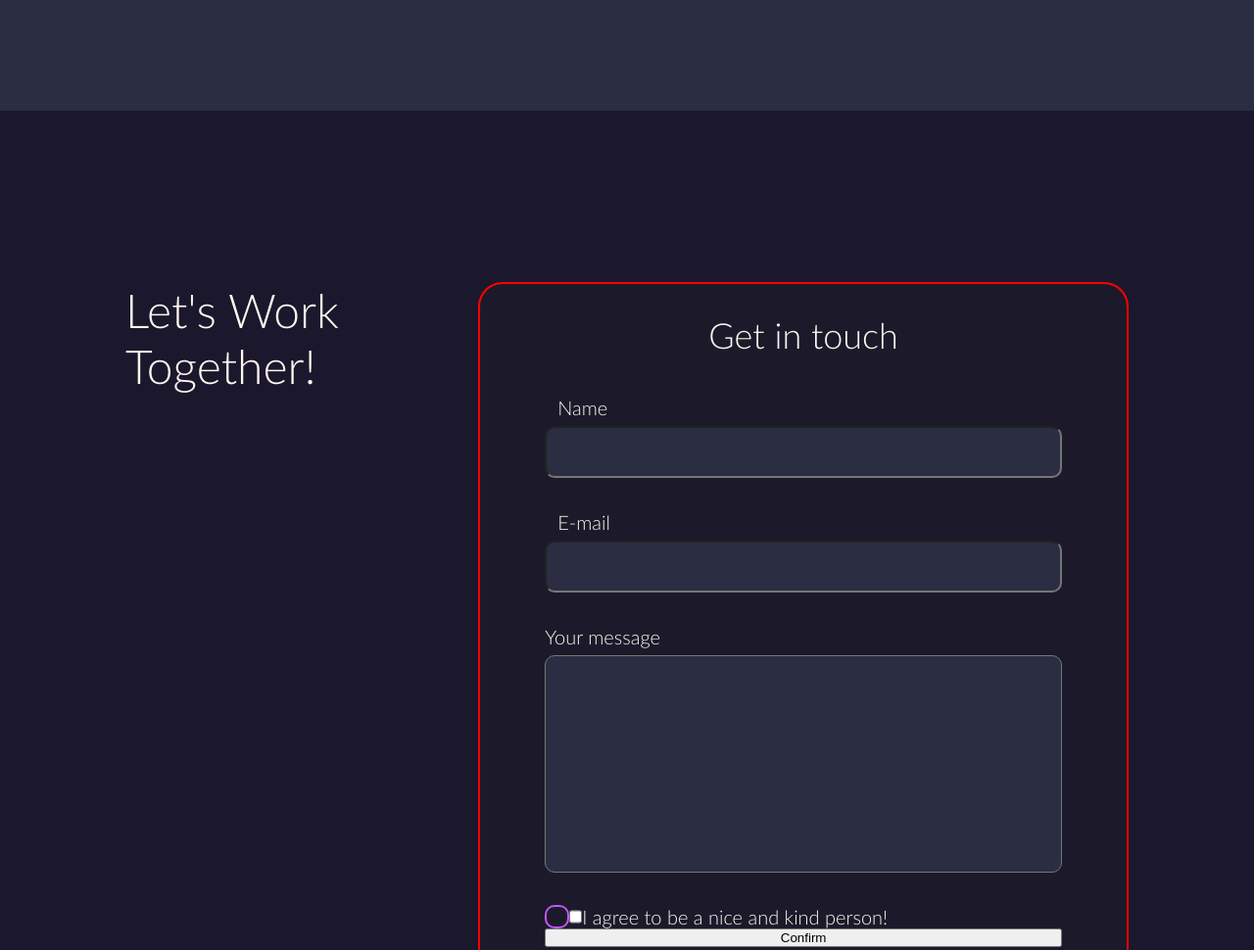
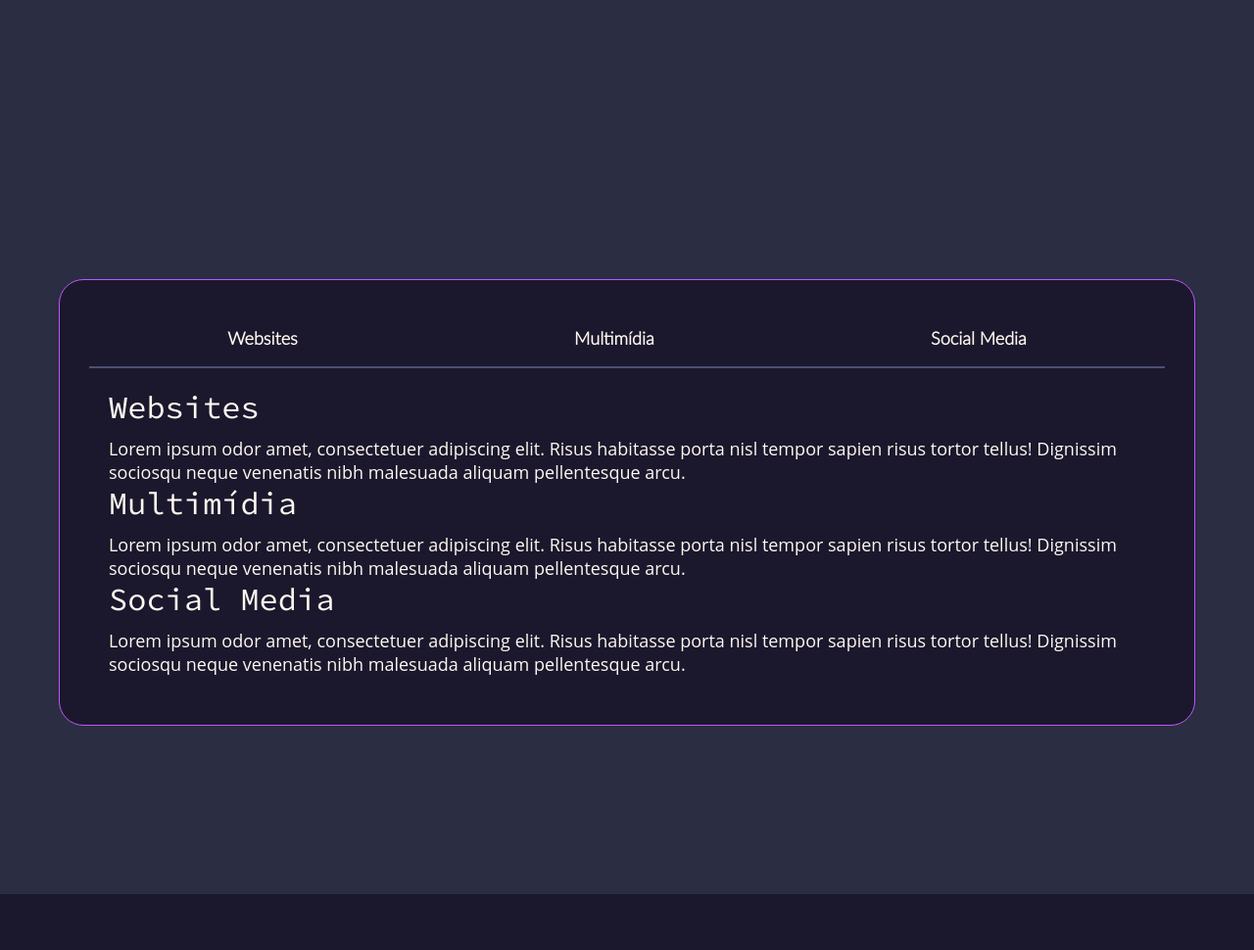
Before and after one commit to Byorks/Portf-lio-, a plain HTML site: page index.html in a window 1280 px wide. Shown: the part 1900-2870 px from the top of the page at 98% size. Drawn offline with nearby package versions, Linux system fonts and the light colour scheme; a web font is replaced by a local one.

Commit message:
:construction: feat: Seção Portfolio

```diff
--- a/index.html
+++ b/index.html
@@ -87,6 +87,39 @@
         </div>
     </section>
 
+    <section id="portfolio">
+        <div class="container">
+            <div class="tab_box">
+                <button class="tab_btn">Websites</button>
+                <button class="tab_btn">Multimídia</button>
+                <button class="tab_btn">Social Media</button>
+            </div>
+            <div class="content_box">
+                <div class="content">
+                    <h2>Websites</h2>
+                    <p>
+                        Lorem ipsum odor amet, consectetuer adipiscing elit. Risus habitasse porta nisl tempor sapien risus tortor tellus! Dignissim sociosqu neque venenatis nibh malesuada aliquam pellentesque arcu.
+                    </p>
+                </div>
+
+                <div class="content">
+                    <h2>Multimídia</h2>
+                    <p>
+                        Lorem ipsum odor amet, consectetuer adipiscing elit. Risus habitasse porta nisl tempor sapien risus tortor tellus! Dignissim sociosqu neque venenatis nibh malesuada aliquam pellentesque arcu.
+                    </p>
+                </div>
+
+                <div class="content">
+                    <h2>Social Media</h2>
+                    <p>
+                        Lorem ipsum odor amet, consectetuer adipiscing elit. Risus habitasse porta nisl tempor sapien risus tortor tellus! Dignissim sociosqu neque venenatis nibh malesuada aliquam pellentesque arcu.
+                    </p>
+                </div>
+            </div>
+
+        </div>
+    </section>
+
     <section id="contact">
         <div class="container_grid">
             <div class="info">
--- a/style.css
+++ b/style.css
@@ -273,6 +273,55 @@
     top: 22px;
 }
 
+#portfolio {
+    height: 100vh;
+    display: flex;
+    justify-content: center;
+    align-items: center;
+}
+
+.tab_box {
+    width: 100%;
+
+    display: flex;
+    justify-content: space-around;
+    align-items: center;
+
+    /* Depois substituir por :
+    linear-gradient(90deg, rgba(77,80,113,0) 0%, rgba(77,80,113,1) 20%, rgba(77,80,113,1) 40%, rgba(77,80,113,1) 60%, rgba(77,80,113,1) 80%, rgba(77,80,113,0) 100%)
+    */
+    border-bottom: 2px solid #4D5071;
+}
+
+.tab_box .tab_btn {
+    font-family: 'Lato';
+    font-size: 18px;
+    font-weight: 600;
+    color: var(--branco-v);
+    background: none;
+    border: none;
+    padding: 18px;
+    cursor: pointer;
+}
+
+.content_box {
+    padding: 20px;
+}
+
+.content_box .content h2 {
+    margin-bottom: 10px;
+    font-size: 32px;
+}
+
+.container {
+    width: 1160px;
+    background-color: var(--roxo-escuro);
+
+    border: 1px solid var(--roxo-principal);
+    border-radius: 25px;
+    padding: 30px;
+}
+
 #contact {
     background: var(--roxo-escuro);
 }
@@ -300,7 +349,7 @@
 form {
     height: 710px;
     width: 781px;
-    border: solid red 2px;
+    border: 2px solid var(--roxo-principal) ;
     border-radius: 25px;
 
     background-color: #1C1A2A;
```
